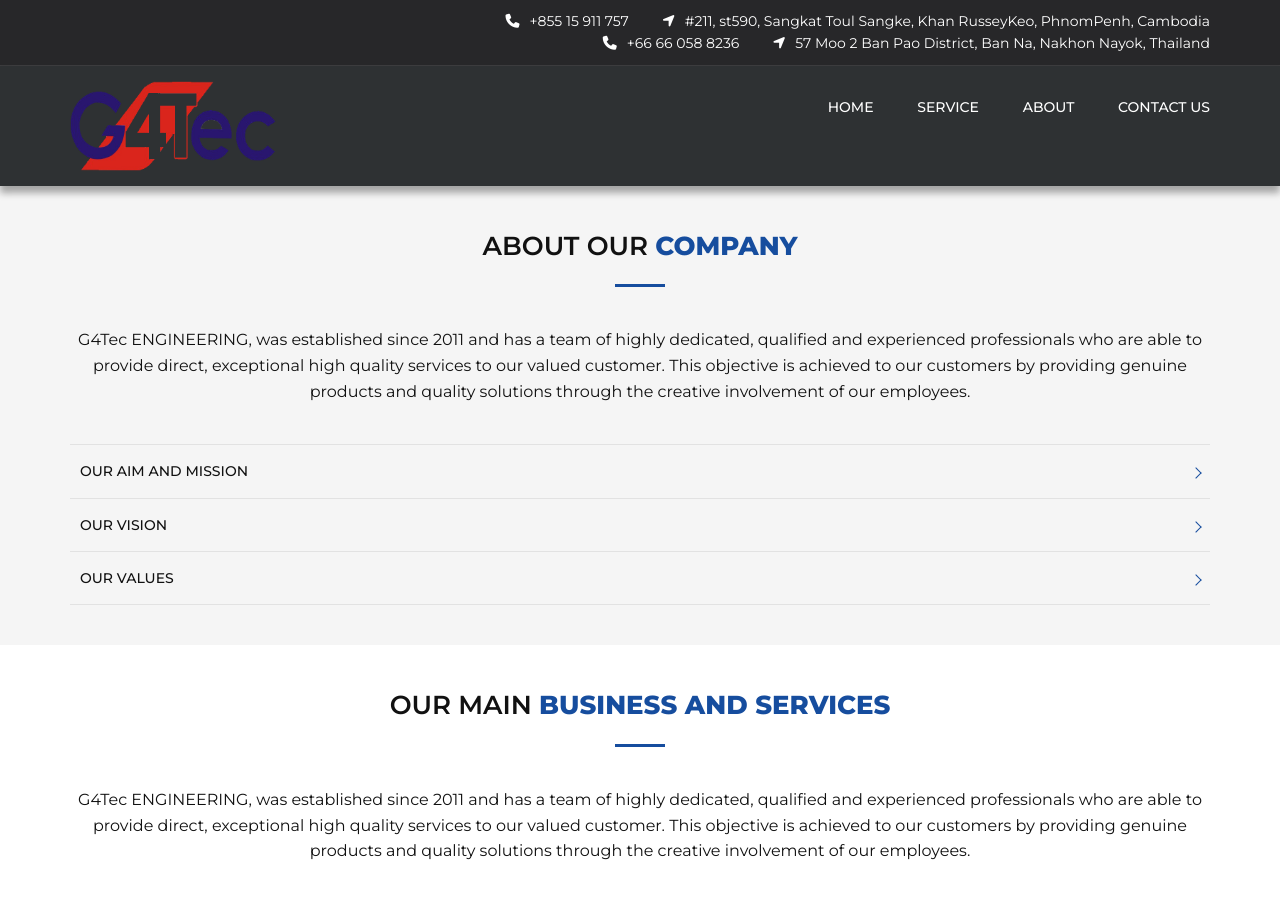
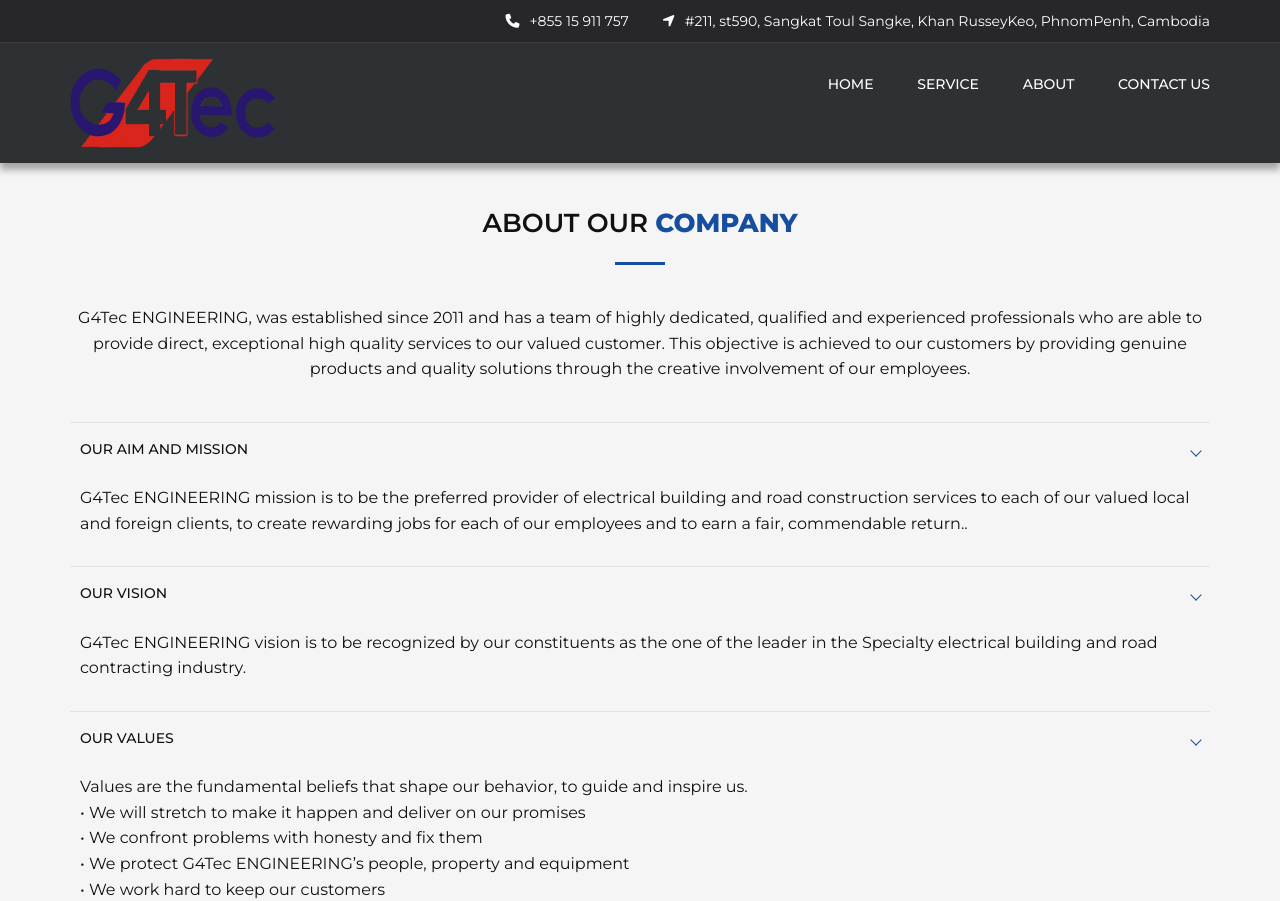
Before and after one commit to visatch/Springboot_G4Tec, a Spring Boot app: page / in a window 1280 px wide. Shown: the top 901 px of the page. Run offline with Spring Boot 4, Linux system fonts and the light colour scheme; some libraries are stand-ins or nearby versions.

Commit message:
fix as requested

```diff
--- a/src/main/resources/templates/fragments/header.html
+++ b/src/main/resources/templates/fragments/header.html
@@ -36,12 +36,12 @@
                                         <li><span class="location">#211, st590, Sangkat Toul Sangke, Khan RusseyKeo, PhnomPenh, Cambodia</span><!-- .email_address -->
                                         </li>
                                     </ul><!-- .company_extraa_info -->
-                                    <ul class="company_extraa_info">
-                                        <li><span class="contact_number">+66 66 058 8236</span><!-- .contact_number -->
-                                        </li>
-                                        <li><span class="location">57 Moo 2 Ban Pao District, Ban Na, Nakhon Nayok, Thailand</span><!-- .email_address -->
-                                        </li>
-                                    </ul><!-- .company_extraa_info -->
+<!--                                    <ul class="company_extraa_info">-->
+<!--                                        <li><span class="contact_number">+66 66 058 8236</span>&lt;!&ndash; .contact_number &ndash;&gt;-->
+<!--                                        </li>-->
+<!--                                        <li><span class="location">57 Moo 2 Ban Pao District, Ban Na, Nakhon Nayok, Thailand</span>&lt;!&ndash; .email_address &ndash;&gt;-->
+<!--                                        </li>-->
+<!--                                    </ul>&lt;!&ndash; .company_extraa_info &ndash;&gt;-->
                                 </div><!-- .header_top_right -->
                             </div>
                         </div><!-- .row -->
--- a/src/main/resources/templates/index.html
+++ b/src/main/resources/templates/index.html
@@ -78,18 +78,18 @@
                                 <div class="who_we_are_left_block itemgrid_block">
                                     <ul class="who_we_are_accordion">
                                         <li>
-                                            <a>Our Aim and Mission </a>
-                                            <p>G4Tec ENGINEERING mission is to be the preferred provider of electrical building and road construction services to each of our valued local and foreign clients,
+                                            <a class="active">Our Aim and Mission </a>
+                                            <p style="display: block">G4Tec ENGINEERING mission is to be the preferred provider of electrical building and road construction services to each of our valued local and foreign clients,
                                                 to create rewarding jobs for each of our employees and to earn a fair, commendable return..</p>
                                         </li>
                                         <li>
-                                            <a>Our Vision </a>
-                                            <p>G4Tec ENGINEERING vision is to be recognized by our constituents as
+                                            <a class="active">Our Vision </a>
+                                            <p style="display: block">G4Tec ENGINEERING vision is to be recognized by our constituents as
                                                 the one of the leader in the Specialty electrical building and road contracting industry.</p>
                                         </li>
                                         <li>
-                                            <a>Our Values</a>
-                                            <p>Values are the fundamental beliefs that shape our behavior, to guide and inspire us.<br/>
+                                            <a class="active">Our Values</a>
+                                            <p style="display: block">Values are the fundamental beliefs that shape our behavior, to guide and inspire us.<br/>
                                                 •	We will stretch to make it happen and deliver on our promises<br/>
                                                 •	We confront problems with honesty and fix them<br/>
                                                 •	We protect G4Tec ENGINEERING’s people, property and equipment<br/>
--- a/src/main/resources/templates/layout/default_layout.html
+++ b/src/main/resources/templates/layout/default_layout.html
@@ -7,6 +7,7 @@
         <link rel="profile" href="http://gmpg.org/xfn/11">
         <link rel='dns-prefetch' href='http://fonts.googleapis.com' />
         <link rel='dns-prefetch' href='http://s.w.org' />
+        <link rel="shortcut icon" href="/img/g4tec-logo-trans.png" />
         <link rel="alternate" type="application/rss+xml" title="Construction &raquo; Feed" href="../feed/index.rss" />
         <link rel="alternate" type="application/rss+xml" title="Construction &raquo; Comments Feed"
               href="../comments/feed/index.rss" />
@@ -272,9 +273,7 @@
                 clip: rect(1px, 1px, 1px, 1px);
             }
         </style>
-        <link rel="icon" href="../wp-content/uploads/2018/03/cropped-logo_yellow-1-32x32.png" sizes="32x32" />
-        <link rel="icon" href="../wp-content/uploads/2018/03/cropped-logo_yellow-1-192x192.png" sizes="192x192" />
-        <link rel="apple-touch-icon-precomposed" href="../wp-content/uploads/2018/03/cropped-logo_yellow-1-180x180.png" />
+         <link rel="apple-touch-icon-precomposed" href="../wp-content/uploads/2018/03/cropped-logo_yellow-1-180x180.png" />
         <meta name="msapplication-TileImage"
               content="http://offshorethemes.com/demo/sparkconstruction/wp-content/uploads/2018/03/cropped-logo_yellow-1-270x270.png" />
         <title></title>
```
Also changed, not shown: src/main/resources/templates/contact-us.html (+6 -6 lines).
